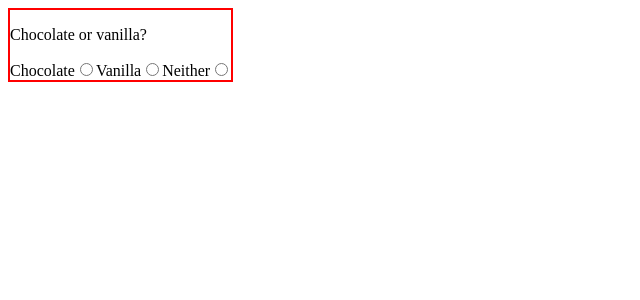
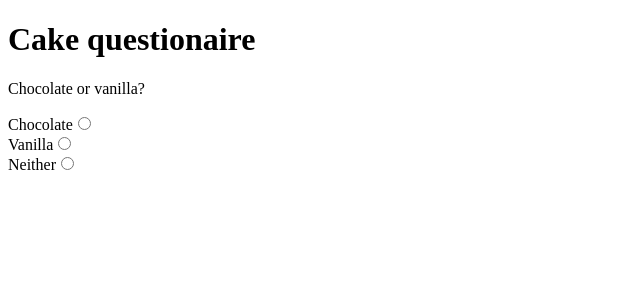
Before and after one commit to robbiebart/final-project, a React (Create React App) app in the folder client/: page / in a window 1280 px wide. Shown: the top 300 px of the page, without its empty margins (0-640 px from the left). Built offline with nearby package versions, Linux system fonts and the light colour scheme.

Commit message:
basic quiz functionality

```diff
--- a/client/src/QuestionData.json
+++ b/client/src/QuestionData.json
@@ -2,132 +2,321 @@
   {
     "id": "001",
     "text": "Chocolate or vanilla?",
-    "answer-a": "Chocolate",
-    "answer-a-id": "002",
-    "answer-b": "Vanilla",
-    "answer-b-id": "007",
-    "answer-c": "Neither",
-    "answer-c-id": "004"
+    "name": "flavour",
+    "options": [
+      {
+        "parent": "001",
+        "value": "chocolate",
+        "label": "Chocolate",
+        "next": "002"
+      },
+      {
+        "parent": "001",
+        "value": "vanilla",
+        "label": "Vanilla",
+        "next": "007"
+      },
+      {
+        "parent": "001",
+        "value": "neither",
+        "label": "Neither",
+        "next": "011"
+      }
+    ]
   },
   {
     "id": "002",
     "text": "Red velvet, chocolate, or blackout?",
-    "answer-a": "Red velvet",
-    "answer-a-id": "003",
-    "answer-b": "Chocolate",
-    "answer-b-id": "004",
-    "answer-c": "Blackout",
-    "answer-c-id": "006"
+    "name": "chocolate_flavour_type",
+    "options": [
+      {
+        "parent": "002",
+        "value": "rev_velvet",
+        "label": "Red velvet",
+        "next": "003"
+      },
+      {
+        "parent": "002",
+        "value": "chocolate",
+        "label": "Chocolate",
+        "next": "004"
+      },
+      {
+        "parent": "002",
+        "value": "blackout",
+        "label": "Blackout",
+        "next": "006"
+      }
+    ]
   },
   {
     "id": "003",
     "text": "Cream cheese or basic buttercream?",
-    "answer-a": "Cream cheese",
-    "answer-a-id": "014",
-    "answer-b": "basic buttercream",
-    "answer-b-id": "014"
+    "name": "red_velvet_icing",
+    "options": [
+      {
+        "parent": "003",
+        "value": "Cream Cheese",
+        "label": "Cream Cheese",
+        "next": "014"
+      },
+      {
+        "parent": "003",
+        "value": "basic buttercream",
+        "label": "Basic Buttercream",
+        "next": "014"
+      }
+    ]
   },
   {
     "id": "004",
     "text": "Basic buttercream, swiss meringue, cream cheese or neither (chocolate or ganache)?",
-    "answer-a": "Basic Buttercream",
-    "answer-a-id": "014",
-    "answer-b": "Swiss Meringue",
-    "answer-b-id": "014",
-    "answer-c": "Cream Cheese",
-    "answer-c-id": "014",
-    "answer-d": "Neither",
-    "answer-d-id": "005"
+    "name": "Chocolate_icing",
+    "options": [
+      {
+        "parent": "004",
+        "value": "Basic Buttercream",
+        "label": "Basic Buttercream",
+        "next": "014"
+      },
+      {
+        "parent": "004",
+        "value": "Swiss Meringue",
+        "label": "Swiss Meringue",
+        "next": "014"
+      },
+      {
+        "parent": "004",
+        "value": "Swiss Cheese",
+        "label": "Swiss Cheese",
+        "next": "014"
+      },
+      {
+        "parent": "004",
+        "value": "Neither",
+        "label": "Neither",
+        "next": "005"
+      }
+    ]
   },
   {
     "id": "005",
     "text": "Chocolate or Ganache??",
-    "answer-a": "Chocolate",
-    "answer-a-id": "014",
-    "answer-b": "Ganache",
-    "answer-b-id": "014"
+    "name": "blackout_icing",
+    "options": [
+      {
+        "parent": "005",
+        "value": "Chocolate",
+        "label": "Chocolate",
+        "next": "014"
+      },
+      {
+        "parent": "005",
+        "value": "Ganache",
+        "label": "Ganache",
+        "next": "014"
+      }
+    ]
   },
   {
     "id": "006",
     "text": "Whipped cream, berry, chocolate, or ganache?",
-    "answer-a": "Whipped Cream",
-    "answer-a-id": "014",
-    "answer-b": "Berry",
-    "answer-b-id": "014",
-    "answer-c": "Chocolate",
-    "answer-c-id": "014",
-    "answer-d": "Ganache",
-    "answer-d-id": "014"
+    "name": "",
+    "options": [
+      {
+        "parent": "006",
+        "value": "Whipped Cream",
+        "label": "Whipped Cream",
+        "next": "014"
+      },
+      {
+        "parent": "006",
+        "value": "Berry Buttercream",
+        "label": "Berry Buttercream",
+        "next": "014"
+      },
+      {
+        "parent": "006",
+        "value": "Chocolate",
+        "label": "Chocolate",
+        "next": "014"
+      },
+      {
+        "parent": "006",
+        "value": "Ganache",
+        "label": "Ganache",
+        "next": "014"
+      }
+    ]
   },
   {
     "id": "007",
     "text": "Yellow Sponge or Funfetti?",
-    "answer-a": "Yellow Sponge",
-    "answer-a-id": "008",
-    "answer-b": "Funfetti",
-    "answer-b-id": "010"
+    "name": "vanilla_flavour_type",
+    "options": [
+      {
+        "parent": "007",
+        "value": "yellow_sponge",
+        "label": "Yellow Sponge",
+        "next": "008"
+      },
+      {
+        "parent": "007",
+        "value": "funfetti",
+        "label": "Funfetti",
+        "next": "010"
+      }
+    ]
   },
   {
     "id": "008",
     "text": "Basic buttercream, whipped cream, swiss meringue, or neither (chocolate or berry)?",
-    "answer-a": "Basic Buttercream",
-    "answer-a-id": "014",
-    "answer-b": "Whipped Cream",
-    "answer-b-id": "014",
-    "answer-c": "Swiss Meringue",
-    "answer-c-id": "014",
-    "answer-d": "Neither",
-    "answer-d-id": "009"
+    "name": "Yellow_sponge_icing_type",
+    "options": [
+      {
+        "parent": "008",
+        "value": "Basic Buttercream",
+        "label": "Basic Buttercream",
+        "next": "014"
+      },
+      {
+        "parent": "008",
+        "value": "Whipped Cream",
+        "label": "Whipped Cream",
+        "next": "014"
+      },
+      {
+        "parent": "008",
+        "value": "Swiss Meringue",
+        "label": "Swiss Meringue",
+        "next": "014"
+      },
+      {
+        "parent": "008",
+        "value": "neither",
+        "label": "Neither",
+        "next": "009"
+      }
+    ]
   },
   {
     "id": "009",
     "text": "Chocolate or Berry??",
-    "answer-a": "Chocolate",
-    "answer-a-id": "014",
-    "answer-b": "Berry",
-    "answer-b-id": "014"
+    "name": "Yellow_sponge_icing_type",
+    "options": [
+      {
+        "parent": "009",
+        "value": "Chocolate",
+        "label": "Chocolate",
+        "next": "014"
+      },
+      {
+        "parent": "009",
+        "value": "Berry Buttercream",
+        "label": "Berry Buttercream",
+        "next": "014"
+      }
+    ]
   },
   {
     "id": "010",
     "text": "Basic buttercream, chocolate buttercream, or berry buttercream?",
-    "answer-a": "Basic buttercream",
-    "answer-a-id": "014",
-    "answer-b": "chocolate buttercream",
-    "answer-b-id": "014",
-    "answer-c": "berry buttercream",
-    "answer-c-id": "014"
+    "name": "buttercream_type",
+    "options": [
+      {
+        "parent": "010",
+        "value": "basic_buttercream",
+        "label": "Basic Buttercream",
+        "next": "014"
+      },
+      {
+        "parent": "010",
+        "value": "chocolate_buttercream",
+        "label": "Chocolate Buttercream",
+        "next": "014"
+      },
+      {
+        "parent": "010",
+        "value": "berry_buttercream",
+        "label": "Berry Buttercream",
+        "next": "014"
+      }
+    ]
   },
   {
     "id": "011",
     "text": "Carrot or Lemon?",
-    "answer-a": "Carrot",
-    "answer-a-id": "012",
-    "answer-b": "Lemon",
-    "answer-b-id": "013"
+    "name": "flavour",
+    "options": [
+      {
+        "parent": "011",
+        "value": "Carrot",
+        "label": "Carrot",
+        "next": "012"
+      },
+      {
+        "parent": "011",
+        "value": "Lemon",
+        "label": "Lemon",
+        "next": "013"
+      }
+    ]
   },
   {
     "id": "012",
     "text": "Cream cheese or basic buttercream?",
-    "answer-a": "Cream cheese",
-    "answer-a-id": "014",
-    "answer-b": "Basic buttercream",
-    "answer-b-id": "014"
+    "name": "Carrot_icing_type",
+    "options": [
+      {
+        "parent": "012",
+        "value": "Cream Cheese",
+        "label": "Cream Cheese",
+        "next": "014"
+      },
+      {
+        "parent": "012",
+        "value": "Basic Buttercream",
+        "label": "Basic Buttercream",
+        "next": "014"
+      }
+    ]
   },
   {
     "id": "013",
     "text": "Basic buttercream, swiss meringue, cream cheese, or berry?",
-    "answer-a": "Basic buttercream",
-    "answer-a-id": "014",
-    "answer-b": "swiss meringue",
-    "answer-b-id": "014",
-    "answer-c": "cream cheese",
-    "answer-c-id": "014",
-    "answer-d": "berry",
-    "answer-d-id": "014"
+    "name": "",
+    "options": [
+      {
+        "parent": "013",
+        "value": "Basic Buttercream",
+        "label": "Basic Buttercream",
+        "next": "014"
+      },
+      {
+        "parent": "013",
+        "value": "Swiss Meringue",
+        "label": "Swiss Meringue",
+        "next": "014"
+      },
+      {
+        "parent": "013",
+        "value": "Cream Cheese",
+        "label": "Cream Cheese",
+        "next": "014"
+      },
+      {
+        "parent": "013",
+        "value": "Berry Buttercream",
+        "label": "Berry Buttercream",
+        "next": "014"
+      }
+    ]
   },
   {
     "id": "014",
     "text": "style question",
+    "name": "",
+    "options": [],
     "answer-a": "text",
     "answer-a-id": "001",
     "answer-b": "text",
@@ -138,8 +327,10 @@
     "answer-d-id": "001"
   },
   {
-    "id": "000",
+    "id": "015",
     "text": "text",
+    "name": "",
+    "options": [],
     "answer-a": "text",
     "answer-a-id": "001",
     "answer-b": "text",
--- /dev/null
+++ b/client/src/components/Answers.js
@@ -0,0 +1,15 @@
+import React from "react";
+const questions = require("../QuestionData.json");
+
+export default function Answers({ answers }) {
+  return answers.map((answer) => {
+    const a = questions.find((q) => q.id === answer.parent);
+    return (
+      <div>
+        {a.text}
+        <br />
+        {answer.label}
+      </div>
+    );
+  });
+}
--- a/client/src/components/App.js
+++ b/client/src/components/App.js
@@ -1,23 +1,33 @@
-import React from "react";
-import QuizQuestion from "./QuizQuestion";
+import React, { useState } from "react";
+import Answers from "./Answers";
+import Question from "./Question";
 
 function App() {
-  return <QuizQuestion />;
+  const [currentQuestion, setCurrentQuestion] = useState("001");
+  const [answers, updateAnswers] = useState([]);
+  const handleAnswer = (answer) => {
+    // TODO: handle viewport scroll
+    updateAnswers([...answers, answer]);
+    setCurrentQuestion(answer.next);
+  };
+  const handleSubmit = () => {
+    // do database submission!
+    // eg: fetch('/api_url', { answers })
+  };
+  return (
+    <>
+      <h1>Cake questionaire</h1>
+      <Answers answers={answers} />
+      <Question
+        setQuestion={setCurrentQuestion}
+        questionId={currentQuestion}
+        handleAnswer={handleAnswer}
+      />
+      {currentQuestion === "014" ? (
+        <button onClick={handleSubmit}>Submit</button>
+      ) : null}
+    </>
+  );
 }
 
 export default App;
-
-/*
-{
-    "id": "001",
-    "text": "text",
-    "answer-a": "text",
-    "answer-a-id": "001",
-    "answer-b": "text",
-    "answer-b-id": "001",
-    "answer-c": "text",
-    "answer-c-id": "001",
-    "answer-d": "text",
-    "answer-d-id": "001"
-  },
-  */
--- /dev/null
+++ b/client/src/components/Question.js
@@ -0,0 +1,31 @@
+import React, { useState, useEffect } from "react";
+const questions = require("../QuestionData.json");
+
+export default function Question({ setQuestion, questionId, handleAnswer }) {
+  const [activeQuestion, setActiveQuestion] = useState();
+  useEffect(() => {
+    setActiveQuestion(questions.find((q) => q.id === questionId));
+  }, [questionId]);
+  return (
+    <div>
+      {activeQuestion && (
+        <div id={activeQuestion.name}>
+          <p>{activeQuestion.text}</p>
+          {activeQuestion.options.map((option) => (
+            <div key={option.label}>
+              <label htmlFor={`${option.value}_${option.next}`}>
+                {option.label}
+              </label>
+              <input
+                type="radio"
+                id={`${option.value}_${option.next}`}
+                name={activeQuestion.name}
+                onChange={() => handleAnswer(option)}
+              />
+            </div>
+          ))}
+        </div>
+      )}
+    </div>
+  );
+}
--- a/client/src/components/QuizQuestion.js
+++ /dev/null
@@ -1,73 +0,0 @@
-import React, { useState } from "react";
-import styled from "styled-components";
-
-const data = require("../QuestionData.json");
-
-export default function QuizQuestion() {
-  const [answers, setAnswers] = useState([]);
-  //const [answer, setAnswer] = useState(null);
-  console.log("answers: ", answers);
-  let displayQuestions = [];
-  const handleAnswer = () => {
-    // answers.push(answer);
-  };
-  //   const logAnswer = () => {
-  //     return "answer";
-  //   };
-  // };
-  /*
-to change answers, concat array from index on
-
-  */
-  const setFullAnswers = (index, theAnswer) => {
-    const tempAnswers = [...answers];
-    tempAnswers[index] = theAnswer;
-    // slice or splics or anything that cuts the array after that index
-
-    setAnswers(tempAnswers);
-  };
-
-  displayQuestions = (
-    <Question>
-      <p>{data[0].text}</p>
-      <label htmlFor="chocolate">{data[0]["answer-a"]}</label>
-      <input
-        type="radio"
-        id="chocolate"
-        name="flavour"
-        onChange={() => setFullAnswers(0, `${data[0]["answer-a"]}`)}
-      />
-      <label htmlFor="vanilla">{data[0]["answer-b"]}</label>
-      <input
-        type="radio"
-        id="vanilla"
-        name="flavour"
-        onChange={() => setFullAnswers(0, `${data[0]["answer-b"]}`)}
-      />
-      <label htmlFor="neither">{data[0]["answer-c"]}</label>
-      <input
-        type="radio"
-        id="neither"
-        name="flavour"
-        onChange={() => setFullAnswers(0, `${data[0]["answer-c"]}`)}
-      />
-    </Question>
-  );
-
-  return (
-    <QuestionArea>
-      <form>{displayQuestions}</form>
-    </QuestionArea>
-  );
-}
-
-const QuestionArea = styled.div`
-  display: flex;
-  flex-direction: row;
-  align-items: center;
-`;
-
-const Question = styled.div`
-  /* display: none; */
-  border: red solid 2px;
-`;
```
